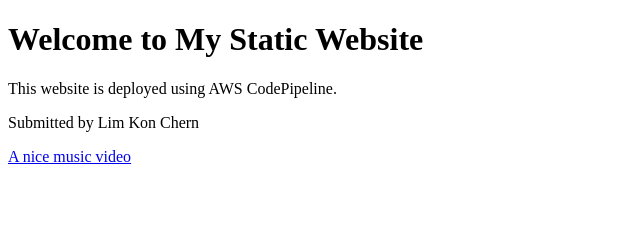
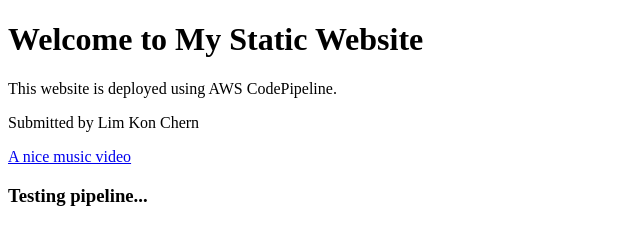
Before and after one commit to redacted-link/accad4quiz, a plain HTML site: page index.html in a window 1280 px wide. Shown: the whole page, without its empty margins (0-640 px from the left). Drawn offline with Linux system fonts and the light colour scheme.

Commit message:
Update index.html

```diff
--- a/index.html
+++ b/index.html
@@ -10,6 +10,8 @@
 <p>Submitted by Lim Kon Chern</p>
 <a href="https://youtu.be/dQw4w9WgXcQ?si=6t3wixvOVkJIG83O">A nice music video</a>
 
+<h3>Testing pipeline...</h3>
+
 <!-- <script></script> -->
 </body>
 </html>
```
